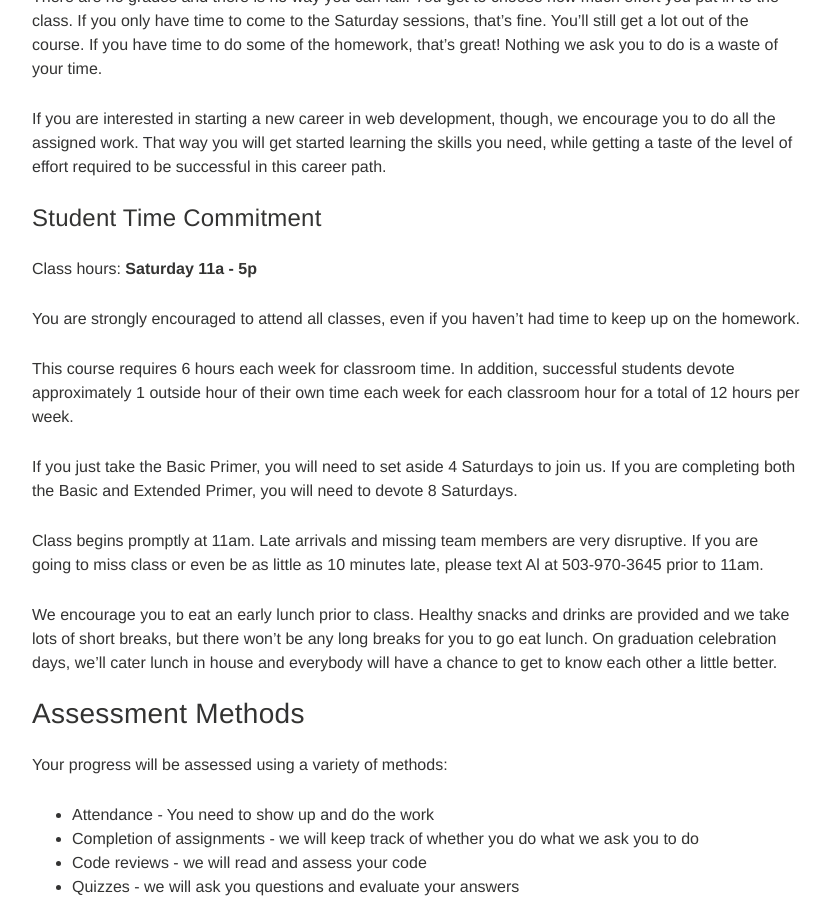
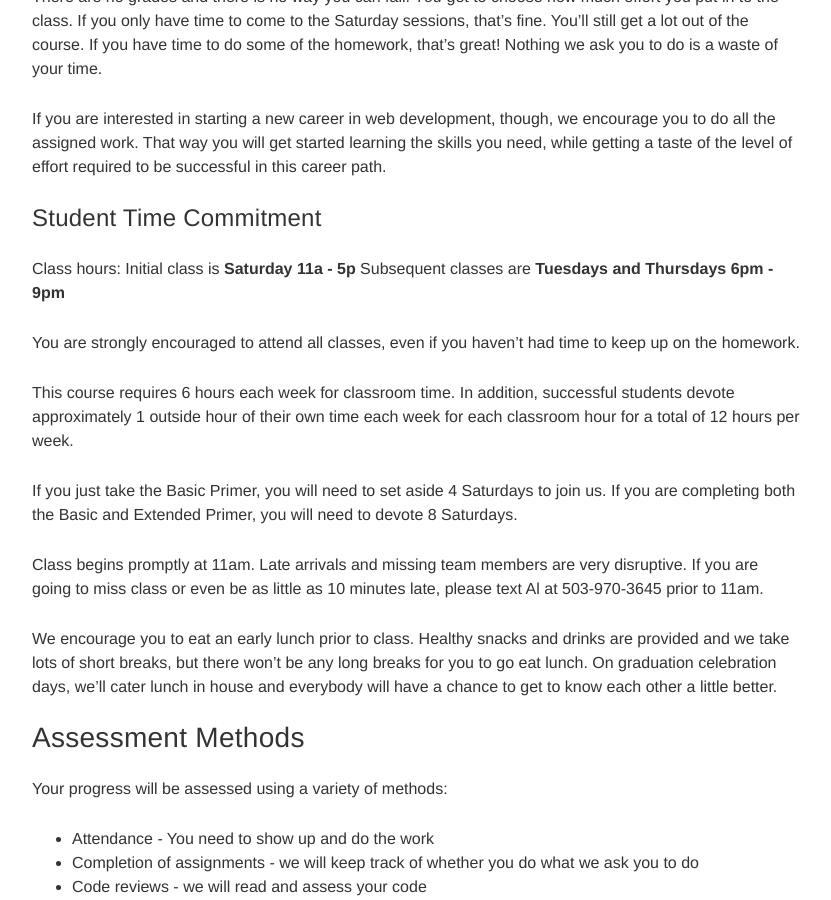
Before and after one commit to portlandcodeschool/primer, a Jekyll site: the page built from syllabus.md, in a window 1280 px wide and 900 px high, scrolled down 2651 px. Shown: the whole window, without its empty margins (288-1119 px from the left). Built offline with Jekyll 4.4.1, drawn with Linux system fonts in a browser that asks for light colours; nearby versions of some CDN libraries.

Commit message:
Class schedule changed

```diff
--- a/syllabus.md
+++ b/syllabus.md
@@ -107,7 +107,8 @@ If you are interested in starting a new career in web development, though, we en
 
 ### Student Time Commitment
 
-Class hours: **Saturday 11a - 5p**
+Class hours: Initial class is **Saturday 11a - 5p**
+	Subsequent classes are **Tuesdays and Thursdays 6pm - 9pm**
 
 You are strongly encouraged to attend all classes, even if you haven't had time to keep up on the homework.
 
```
